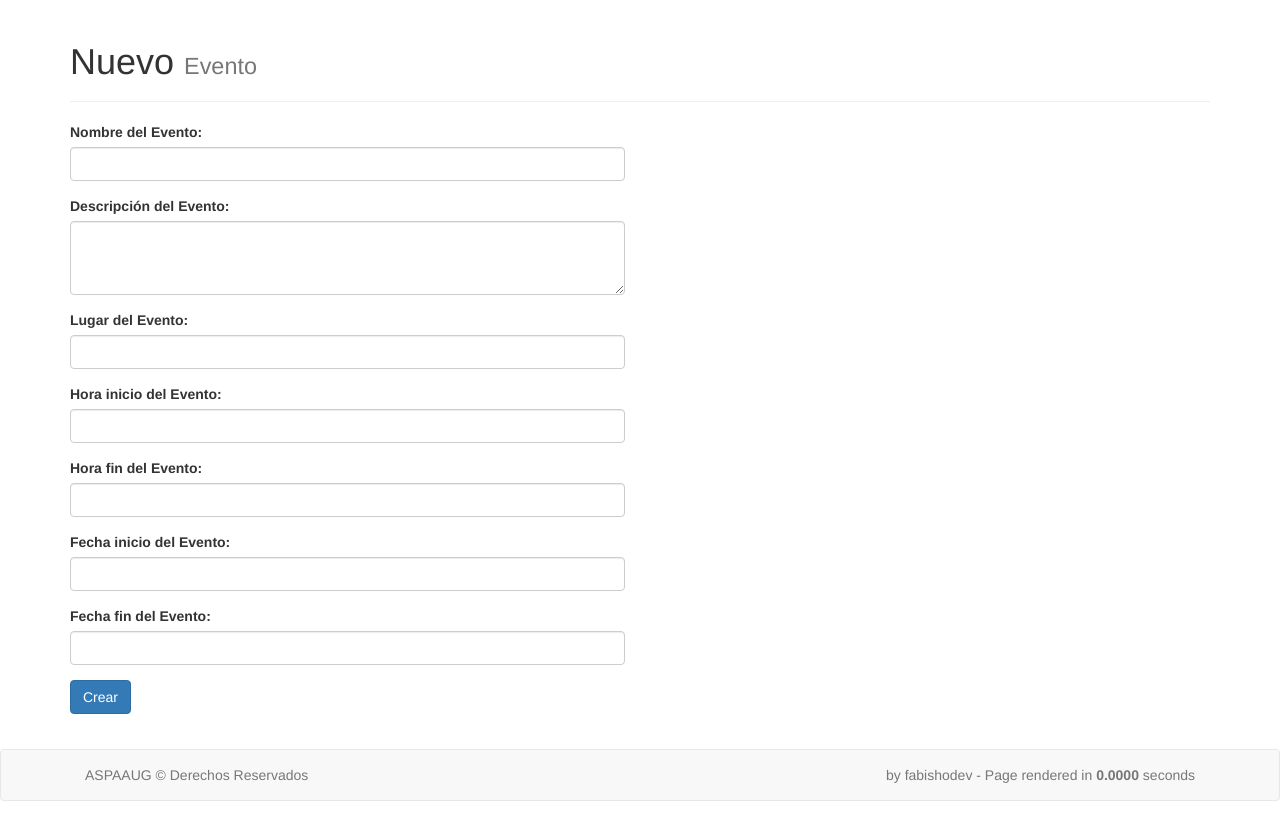
After one commit to fabishodev/solicitudes, a CodeIgniter app: page /solicitudes/index.php/eventos/nuevo in a window 1280 px wide. The commit adds this page. Run offline with CodeIgniter, Linux system fonts and the light colour scheme.

Commit message:
Cambios minimos al mvc eventos

```diff
--- a/application/controllers/eventos.php
+++ b/application/controllers/eventos.php
@@ -75,12 +75,13 @@ class Eventos extends CI_Controller {
 		$data = array();
 		$id_afiliado = $this->session->userdata('id_afiliado');
 		$id_evento = $this->session->userdata('id_evento');
-		$valor          = $this->input->post('entradas');
+		$evento =  $this->even->getEventoAfiliado($id_evento,$id_afiliado);
+		$valor          = $this->input->post($evento->nombre_variable);
 		$datos       = array(
 			'valor_entero'	=>  $valor,
 			'fecha_actualizado' => date('Y-m-d H:i:s')
       	);
-      //die(print_r($datos));
+      	die(print($valor));
 		if ($this->even->actualizarValor($datos, $id_afiliado, $id_evento)) {
 			redirect('/eventos/index');
 		}
@@ -88,6 +89,43 @@ class Eventos extends CI_Controller {
 		redirect('/eventos/informacion/'.$id_evento);
 	}
 
+	public function nuevo()
+	{
+		$data = array();
+		$no_empleado = $this->session->userdata('id_empleado');
+		$data['id_empleado'] = $no_empleado;
+		$data['contentView'] = 'eventos/nuevo';
+		$this->_renderView($data);
+		//$this->load->view('welcome_message');
+	}
+
+	public function nuevoevento()
+	{
+		$nombre_evento          	= $this->input->post('nombre-evento');
+		$descripcion_evento      = $this->input->post('descripcion-evento');
+		$lugar_evento         	 = $this->input->post('lugar-evento');
+		$hora_inicio_evento         = $this->input->post('hora-inicio-evento');
+		$hora_fin_evento         = $this->input->post('hora-fin-evento');
+		$fecha_inicio_evento         = $this->input->post('fecha-inicio-evento');
+		$fecha_fin_evento         = $this->input->post('fecha-fin-evento');
+		$datos       = array(
+			'nombre_evento'	=>  $nombre_evento,
+			'des_evento' => $descripcion_evento,
+			'estatus' => 1,
+			'lugar' => $lugar_evento,
+			'hora_inicio' => $hora_inicio_evento,
+			'hora_fin' => $hora_fin_evento,
+			'fecha_inicio' => $fecha_inicio_evento,
+			'fecha_fin' => $fecha_fin_evento,
+			'id_usuario' => 1,
+			'fecha_creado' => date('Y-m-d H:i:s')
+      	);
+      //die(print_r($datos));
+		if ($this->even->addNuevoEvento($datos)) {
+			redirect('/eventos/index');
+		}
+	}
+
 }
 /* End of file eventos.php */
 /* Location: ./application/controllers/eventos.php */
--- a/application/models/eventos_model.php
+++ b/application/models/eventos_model.php
@@ -32,10 +32,23 @@ class eventos_model extends CI_Model {
 		$this->db->update('tram_eventos_afiliados', $serv);
 			if ($this->db->trans_status() === FALSE) {
 			$this->db->trans_rollback();
-			return false;
+			return FALSE;
 		} else {
 			$this->db->trans_commit();
 			return TRUE;
 		}
 	}
+	 function addNuevoEvento($serv = array()){
+    $this->db->trans_begin();
+    $this->db->insert('tram_eventos', $serv);
+
+      if ($this->db->trans_status() === FALSE) {
+        $this->db->trans_rollback();
+        return FALSE;
+      } else {
+        $this->db->trans_commit();
+
+        return TRUE;
+      }
+  }
 }
--- a/application/views/eventos/informacion.php
+++ b/application/views/eventos/informacion.php
@@ -35,8 +35,8 @@
 
 			<form action ="<?php echo base_url();?>index.php/eventos/actualizar" method="post" class="form-inline">
 				<div class="form-group">
-					<label for="entradas">Entradas</label>
-					<input type="text" class="form-control" id="entradas" name="entradas" value="<?php echo $evento->valor_entero ?>">
+					<label for="<?php echo $evento->nombre_variable ?>"><?php echo $evento->nombre_variable ?></label>
+					<input type="text" class="form-control" id="<?php echo $evento->nombre_variable ?>" name="<?php echo $evento->nombre_variable ?>" value="<?php echo $evento->valor_entero ?>">
 				</div>
 				<button type="submit" class="btn btn-info">Aplicar</button>
 			</form>
--- /dev/null
+++ b/application/views/eventos/nuevo.php
@@ -0,0 +1,48 @@
+<div class="container">
+	<div class="row">
+		<div class="col-lg-12">
+			<div class="page-header">
+				<h1>Nuevo <small>Evento</small></h1>
+			</div>
+		</div>
+	</div>
+</div>
+<div class="container">
+	<div class="row">
+		<div class="col-lg-6">
+			<form id="form_mensaje" method="post" action="<?php echo base_url();?>index.php/eventos/nuevoevento">
+				<div class="form-group">
+					<label for="nombre-evento" class="control-label">Nombre del Evento:</label><br>
+					<input class="form-control" type="text" id="nombre-evento" name="nombre-evento" data-container="body" data-toggle="popover" data-placement="left" data-content="Nombre del evento." value="" required>
+				</div>
+				<div class="form-group">
+					<label for="descripcion-evento" class="control-label">Descripción del Evento:</label><br>
+					<textarea class="form-control" rows="3" id="descripcion-evento" name="descripcion-evento" data-container="body" data-toggle="popover" data-placement="left" data-content="Descripción del evento"  value="" required></textarea>
+				</div>
+				<div class="form-group">
+					<label for="lugar-evento" class="control-label">Lugar del Evento:</label><br>
+					<input class="form-control" type="text" id="lugar-evento" name="lugar-evento" data-container="body" data-toggle="popover" data-placement="left" data-content="Lugar del evento." value="" required>
+				</div>
+				<div class="form-group">
+					<label for="hora-inicio-evento" class="control-label">Hora inicio del Evento:</label><br>
+					<input class="form-control" type="text" id="hora-inicio-evento" name="hora-inicio-evento" data-container="body" data-toggle="popover" data-placement="left" data-content="Hora inicio del evento." value="" required>
+				</div>
+				<div class="form-group">
+					<label for="hora-fin-evento" class="control-label">Hora fin del Evento:</label><br>
+					<input class="form-control" type="text" id="hora-fin-evento" name="hora-fin-evento" data-container="body" data-toggle="popover" data-placement="left" data-content="Hora fin del evento." value="" required>
+				</div>
+				<div class="form-group">
+					<label for="fecha-inicio-evento" class="control-label">Fecha inicio del Evento:</label><br>
+					<input class="form-control" type="text" id="fecha-inicio-evento" name="fecha-inicio-evento" data-container="body" data-toggle="popover" data-placement="left" data-content="Fecha inicio del evento." value="" required>
+				</div>
+				<div class="form-group">
+					<label for="fecha-fin-evento" class="control-label">Fecha fin del Evento:</label><br>
+					<input class="form-control" type="text" id="fecha-fin-evento" name="fecha-fin-evento" data-container="body" data-toggle="popover" data-placement="left" data-content="Fecha fin del evento." value="" required>
+				</div>
+				<div class=" form-group">
+					<button type="submit" class="btn btn-primary">Crear</button>
+				</div>
+			</form>
+		</div>
+	</div>
+</div>
```
Also changed, not shown: application/views/eventos/lista.php (+7 -0 lines).
